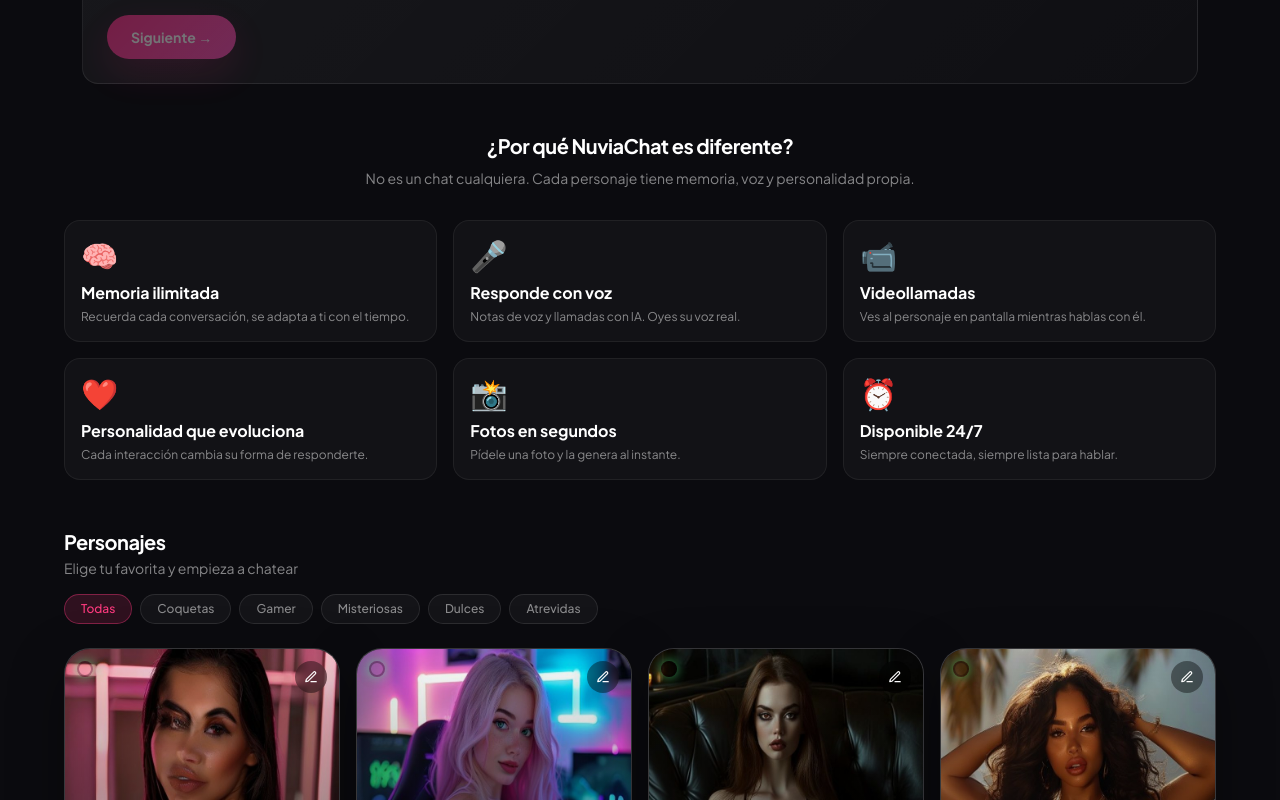
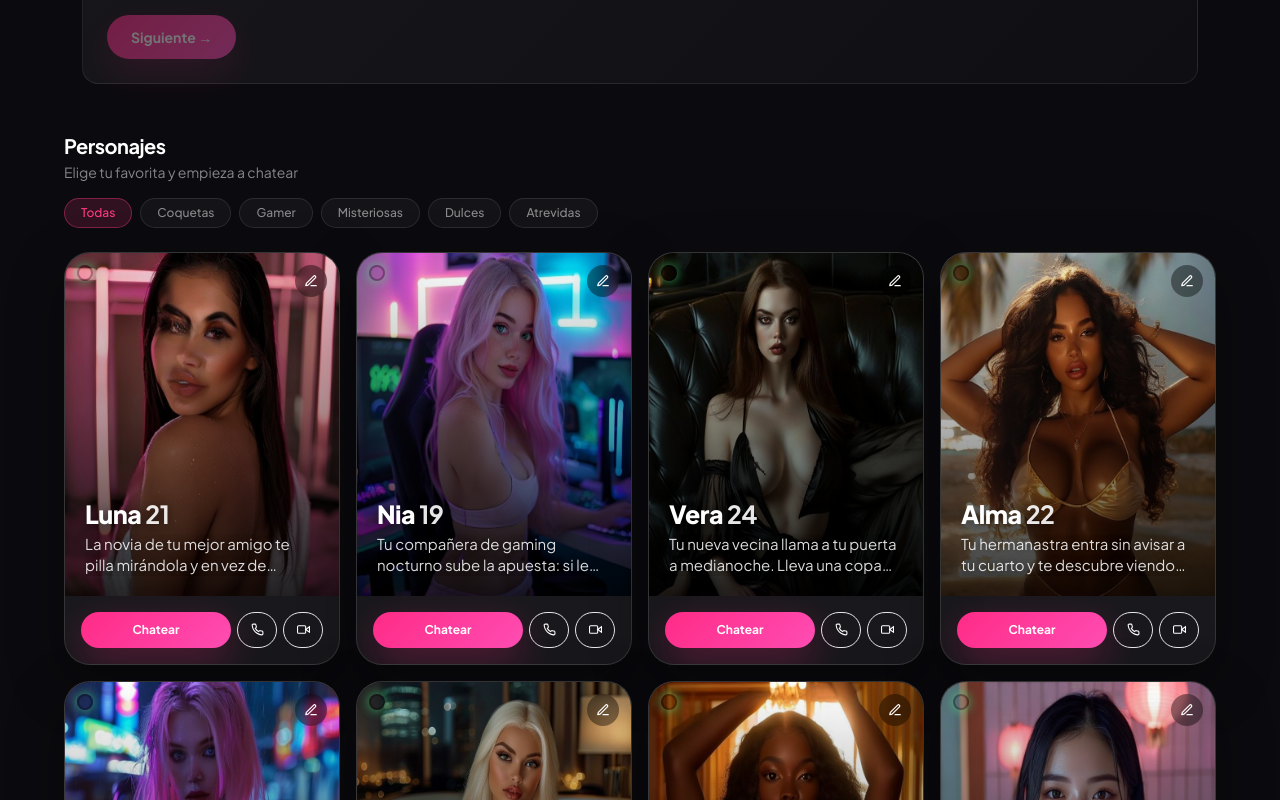
Before and after one commit to 3737631/luciaia, a Next.js app: page /luciaia/girls in a window 1280 px wide. Shown: the part 980-1780 px from the top of the page. Built offline with nearby package versions, Linux system fonts and the light colour scheme.

Commit message:
remove features section (Por que NuviaChat es diferente)

```diff
--- a/src/app/girls/page.tsx
+++ b/src/app/girls/page.tsx
@@ -35,15 +35,6 @@ const activities = [
   "está tomando algo",
   "está arreglándose",
   "está de humor",
-];
-
-const features = [
-  { icon: "🧠", title: "Memoria ilimitada", desc: "Recuerda cada conversación, se adapta a ti con el tiempo." },
-  { icon: "🎤", title: "Responde con voz", desc: "Notas de voz y llamadas con IA. Oyes su voz real." },
-  { icon: "📹", title: "Videollamadas", desc: "Ves al personaje en pantalla mientras hablas con él." },
-  { icon: "❤️", title: "Personalidad que evoluciona", desc: "Cada interacción cambia su forma de responderte." },
-  { icon: "📸", title: "Fotos en segundos", desc: "Pídele una foto y la genera al instante." },
-  { icon: "⏰", title: "Disponible 24/7", desc: "Siempre conectada, siempre lista para hablar." },
 ];
 
 export default function GirlsPage() {
@@ -98,30 +89,6 @@ export default function GirlsPage() {
           <StoriesRow />
           <CreateYourGirl />
         </div>
-
-        {/* Features section */}
-        <section className="mt-12 px-4 sm:px-6 lg:px-8">
-          <div className="mx-auto max-w-6xl">
-            <h2 className="text-center text-lg font-bold tracking-tight text-white sm:text-xl">
-              ¿Por qué NuviaChat es diferente?
-            </h2>
-            <p className="mx-auto mt-2 max-w-xl text-center text-xs text-white/50 sm:text-sm">
-              No es un chat cualquiera. Cada personaje tiene memoria, voz y personalidad propia.
-            </p>
-            <div className="mt-8 grid grid-cols-2 gap-3 sm:grid-cols-3 sm:gap-4">
-              {features.map((f) => (
-                <div
-                  key={f.title}
-                  className="group rounded-2xl border border-white/[0.06] bg-white/[0.03] p-4 transition-all duration-300 hover:border-pink/30 hover:bg-pink/[0.04] hover:shadow-[0_0_30px_rgba(255,59,127,0.08)]"
-                >
-                  <span className="text-2xl sm:text-3xl">{f.icon}</span>
-                  <h3 className="mt-2 text-sm font-bold text-white sm:text-base">{f.title}</h3>
-                  <p className="mt-1 text-[0.6rem] leading-relaxed text-white/50 sm:text-xs">{f.desc}</p>
-                </div>
-              ))}
-            </div>
-          </div>
-        </section>
 
         {/* Personajes */}
         <section id="personajes" className="mt-12 px-4 sm:px-6 lg:px-8">
```
